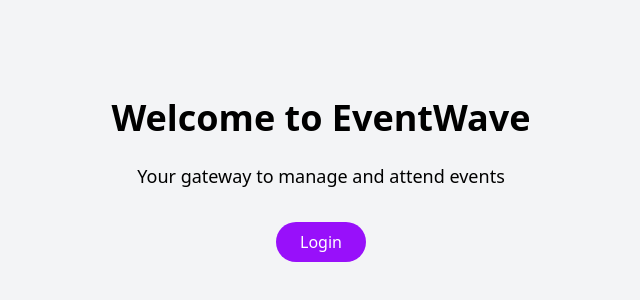
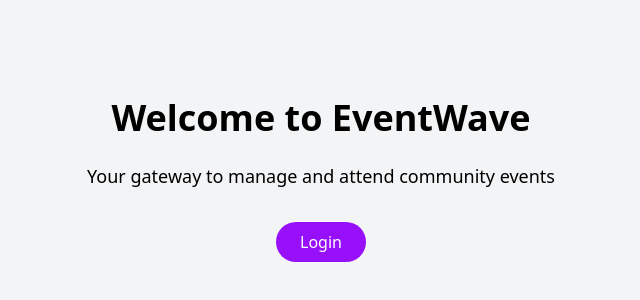
Before and after one commit to KaushikKU003/EventWave_Project, a React (Vite) app: page / in a window 1280 px wide. Shown: the part 220-520 px from the top of the page, without its empty margins (319-959 px from the left). Built offline with nearby package versions, Linux system fonts and the light colour scheme.

Commit message:
Changed the text in Home page

```diff
--- a/src/components/Home.jsx
+++ b/src/components/Home.jsx
@@ -6,7 +6,7 @@ const Home = () => {
   return (
     <div className="h-screen flex flex-col items-center justify-center bg-gray-100 text-center">
       <h1 className="text-4xl font-bold mb-6">Welcome to EventWave</h1>
-      <p className="text-lg mb-8">Your gateway to manage and attend events</p>
+      <p className="text-lg mb-8">Your gateway to manage and attend community events</p>
       <Link to="/login">
         <button className="bg-purple-600 text-white px-6 py-2 rounded-full hover:bg-purple-700 transition">
           Login
```
